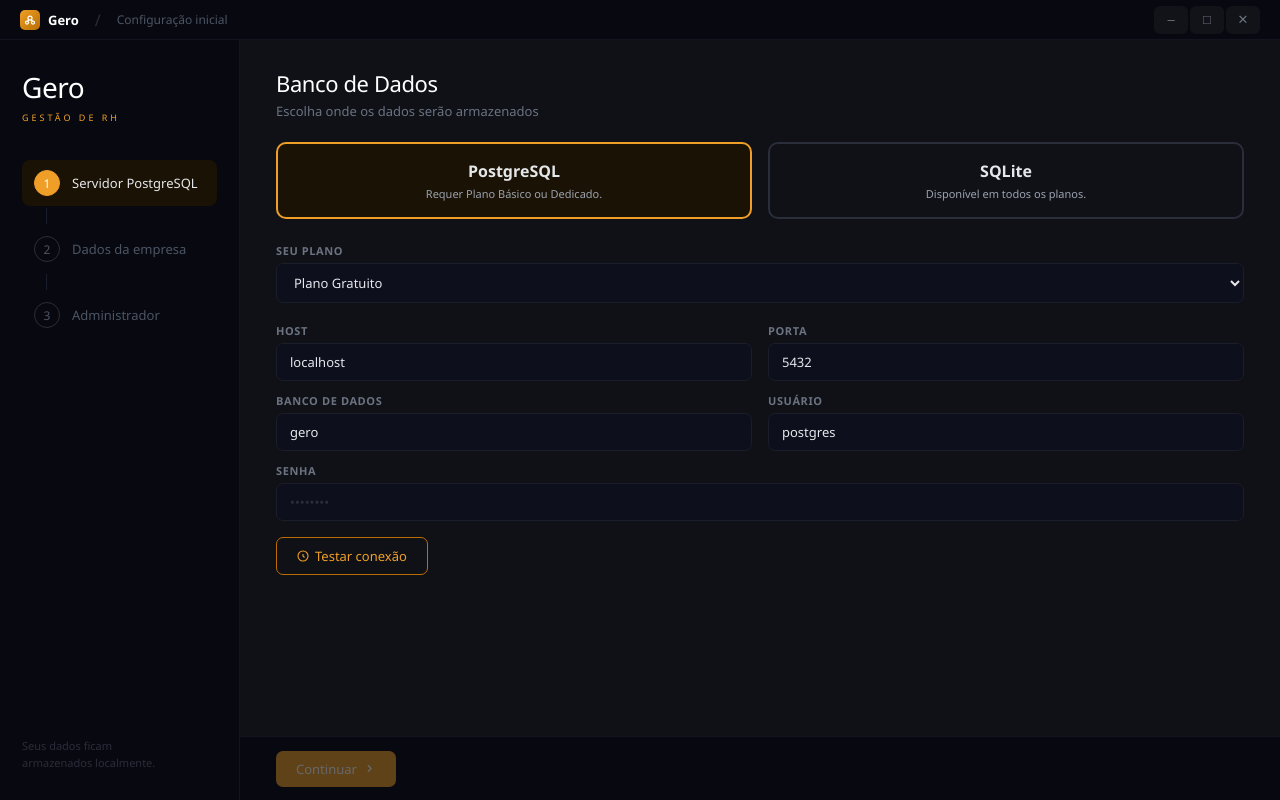
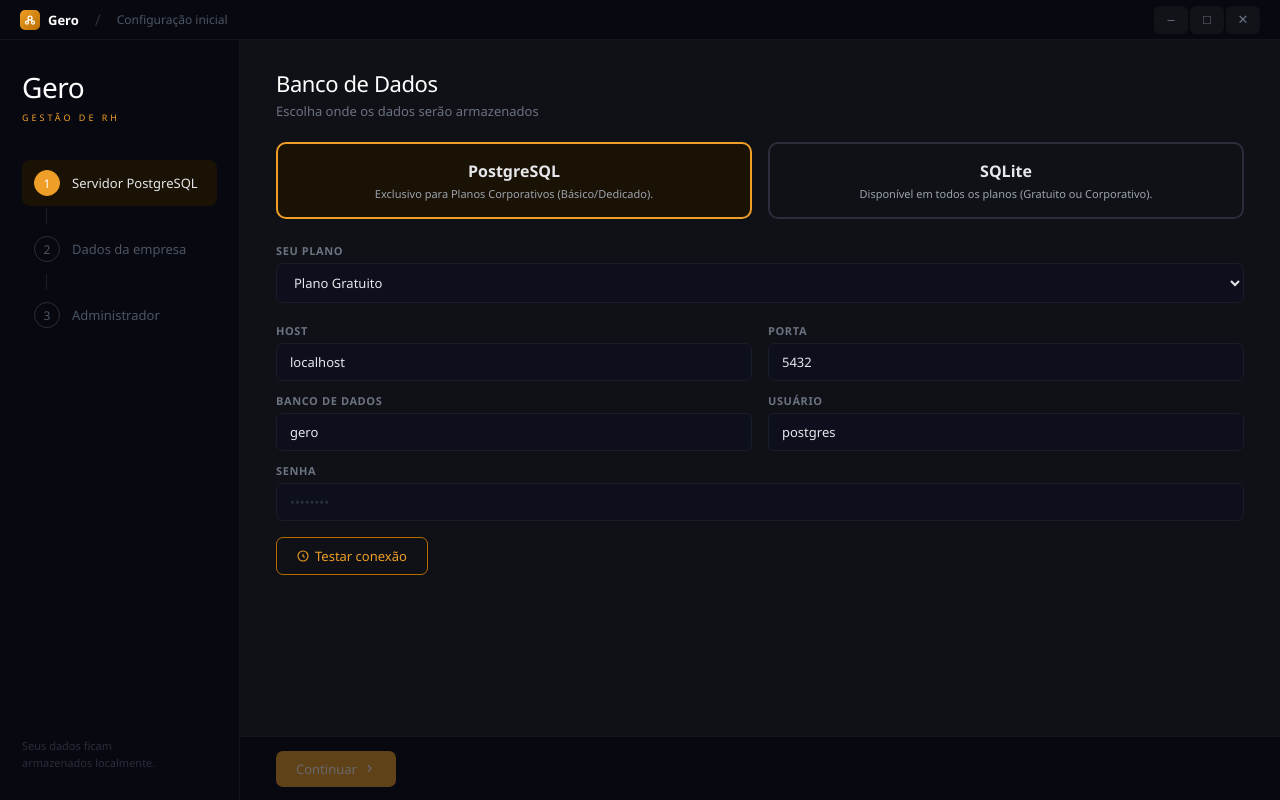
Before and after one commit to britors/Gero, a website with bundled scripts: page src/renderer/setup.html in a window 1280 px wide. Built offline with nearby package versions, Linux system fonts and the light colour scheme.

Commit message:
feat: restringir PostgreSQL a planos corporativos

```diff
--- a/src/renderer/setup.html
+++ b/src/renderer/setup.html
@@ -266,14 +266,14 @@
             <input type="radio" name="db-type" value="postgres" checked style="display:none" onchange="toggleDbType('postgres')">
             <div id="opt-postgres" style="padding:16px;border:2px solid #EF9F27;border-radius:10px;background:#1A1204;text-align:center">
               <strong>PostgreSQL</strong>
-              <div style="font-size:11px;color:#9CA3AF;margin-top:4px">Requer Plano Básico ou Dedicado.</div>
+              <div style="font-size:11px;color:#9CA3AF;margin-top:4px">Exclusivo para Planos Corporativos (Básico/Dedicado).</div>
             </div>
           </label>
           <label style="flex:1;cursor:pointer">
             <input type="radio" name="db-type" value="sqlite" style="display:none" onchange="toggleDbType('sqlite')">
             <div id="opt-sqlite" style="padding:16px;border:2px solid #2A2D3A;border-radius:10px;background:#0F1117;text-align:center">
               <strong>SQLite</strong>
-              <div style="font-size:11px;color:#9CA3AF;margin-top:4px">Disponível em todos os planos.</div>
+              <div style="font-size:11px;color:#9CA3AF;margin-top:4px">Disponível em todos os planos (Gratuito ou Corporativo).</div>
             </div>
           </label>
         </div>
--- a/src/renderer/setup.ts
+++ b/src/renderer/setup.ts
@@ -42,7 +42,7 @@ window.updatePlanRestriction = () => {
   const plan = (document.getElementById('plan-type') as HTMLSelectElement).value;
 
   if (dbType === 'postgres' && plan === 'gratuito') {
-    showError('error-step1', 'PostgreSQL requer Plano Básico ou Dedicado.');
+    showError('error-step1', 'PostgreSQL é exclusivo para Planos Corporativos (Básico ou Dedicado).');
     dbTestPassed = false;
   } else {
     hideError('error-step1');
```
